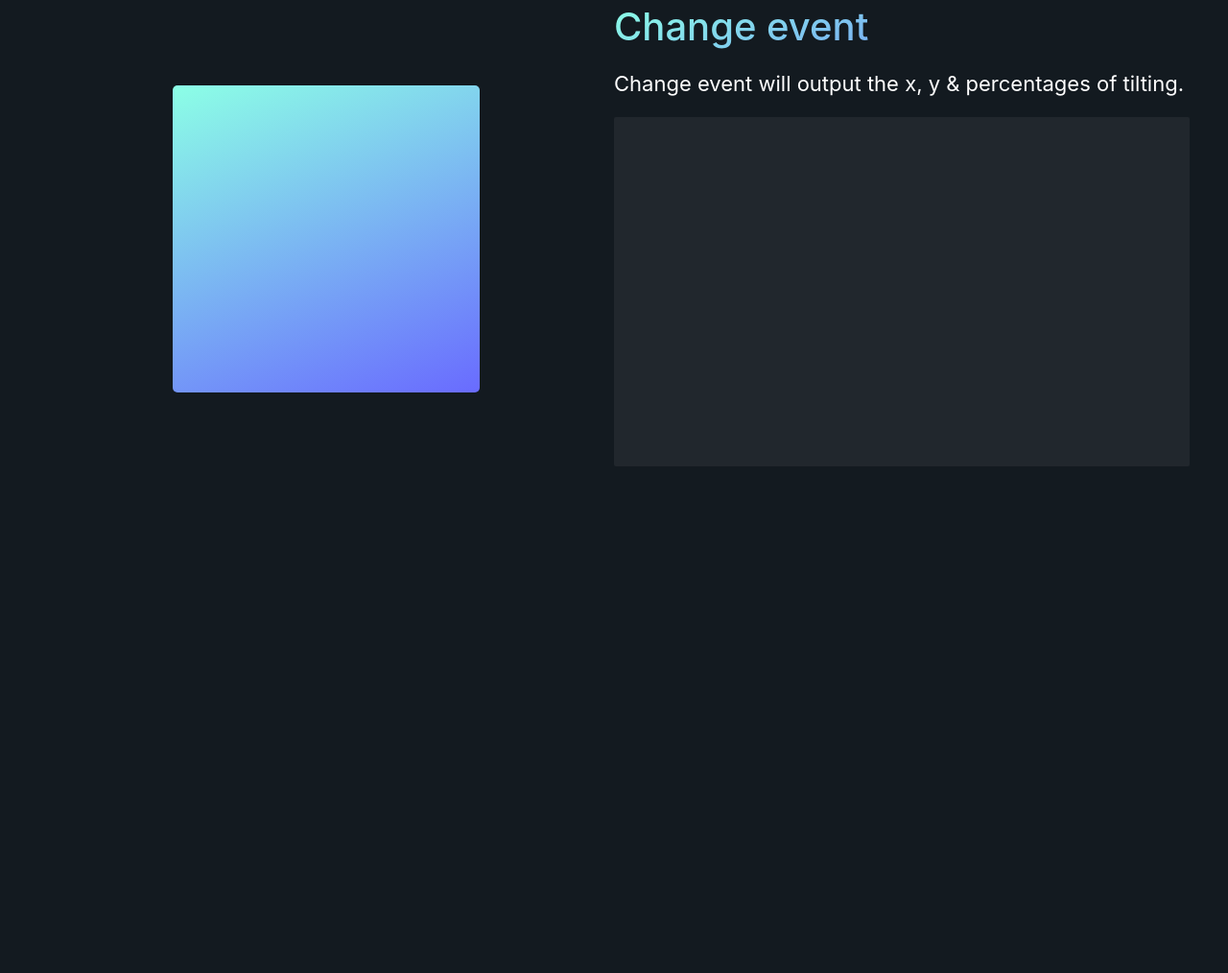
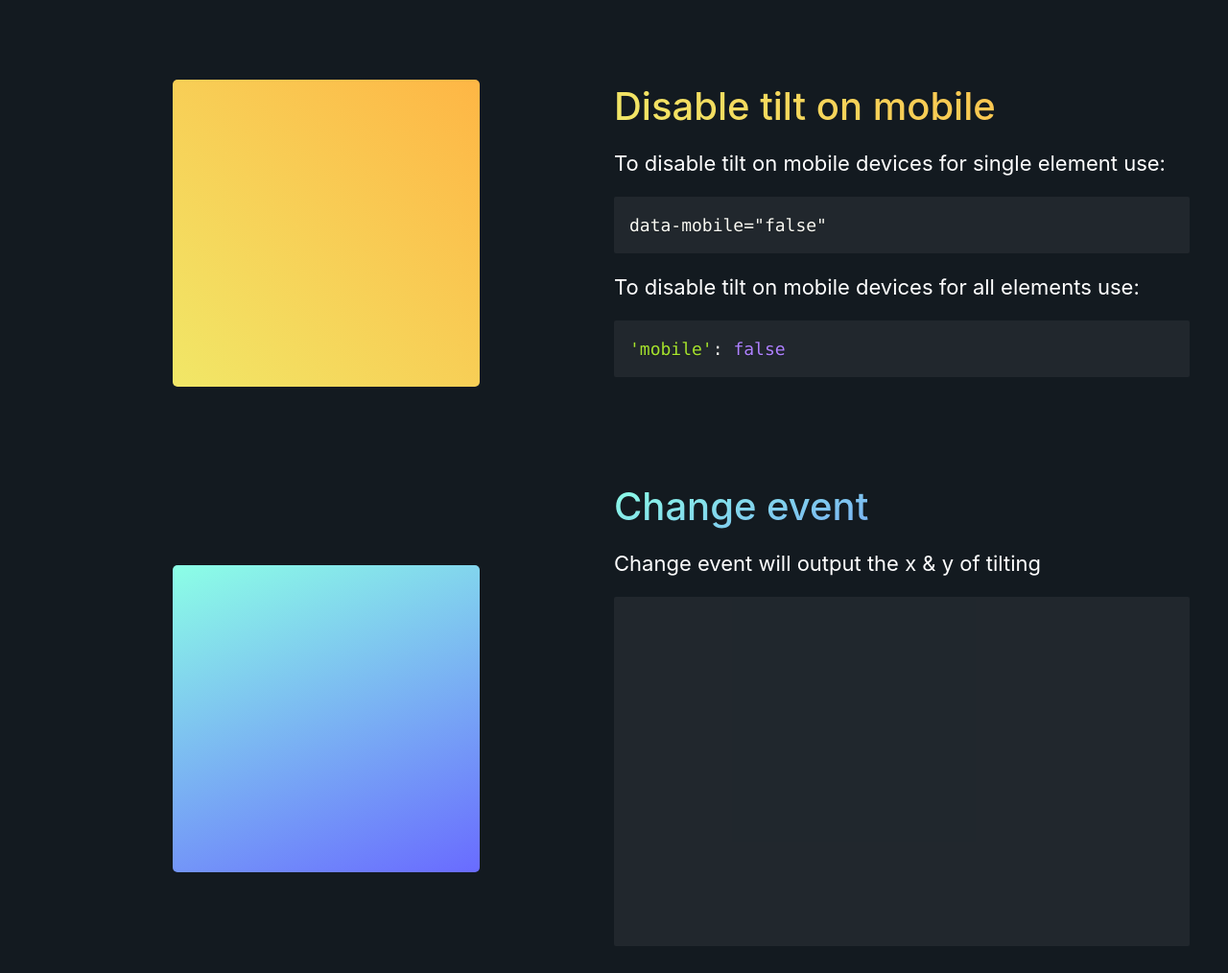
Before and after one commit to universal-tilt-js/universal-tilt.js, a website: page index.html in a window 1280 px wide. Shown: the part 5981-6995 px from the top of the page at 96% size. Before the commit the page ends 6495 px from the top, so only its background shows below. Drawn offline with Linux system fonts and the light colour scheme.

Commit message:
Updated demo page

```diff
--- a/demo/css/style.css
+++ b/demo/css/style.css
@@ -254,10 +254,20 @@ a {
   -webkit-text-fill-color: transparent; }
 
 .example:nth-child(9) .tilt {
+  background: #f1e767;
+  background: linear-gradient(45deg, #f1e767 0%, #feb645 100%); }
+
+.example:nth-child(9) .description h3 {
+  background: #f1e767;
+  background: linear-gradient(45deg, #f1e767 0%, #feb645 100%);
+  -webkit-background-clip: text;
+  -webkit-text-fill-color: transparent; }
+
+.example:nth-child(10) .tilt {
   background: #696bff;
   background: linear-gradient(338deg, #696bff 0%, #8cffe6 100%); }
 
-.example:nth-child(9) .description h3 {
+.example:nth-child(10) .description h3 {
   background: #696bff;
   background: linear-gradient(338deg, #696bff 0%, #8cffe6 100%);
   -webkit-background-clip: text;
--- a/index.html
+++ b/index.html
@@ -209,12 +209,27 @@ data-shine-save="true"</code></pre>
 
       <div class="example">
         <div class="container">
+          <div class="tilt" data-mobile="false"></div>
+        </div>
+        <div class="description">
+          <div class="content">
+            <h3>Disable tilt on mobile</h3>
+            <p>To disable tilt on mobile devices for single element use:</p>
+            <pre class="language-html"><code>data-mobile="false"</code></pre>
+            <p>To disable tilt on mobile devices for all elements use:</p>
+            <pre class="language-javascript"><code>'mobile': false</code></pre>
+          </div>
+        </div>
+      </div>
+
+      <div class="example">
+        <div class="container">
           <div class="tilt" id="event"></div>
         </div>
         <div class="description">
           <div class="content">
             <h3>Change event</h3>
-            <p>Change event will output the x, y & percentages of tilting.</p>
+            <p>Change event will output the x & y of tilting</p>
             <pre class="language-javascript"><ul class="output"></ul></pre>
           </div>
         </div>
```
Also changed, not shown: README.md.
